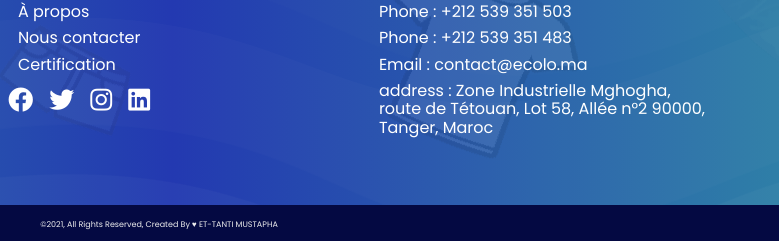
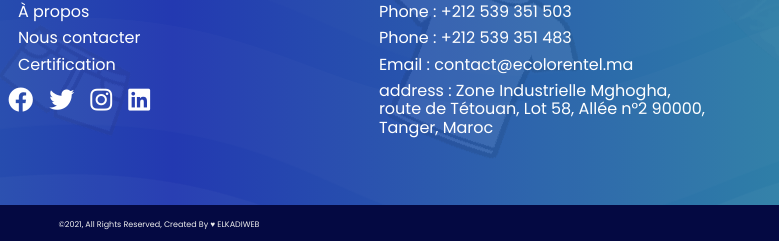
Before and after one commit to E-Mustapha/ecolo, a plain HTML site: page certification.html in a window 1280 px wide. Shown: the part 954-1195 px from the top of the page, 481-1260 px from the left. Drawn offline with Linux system fonts and the light colour scheme.

Commit message:
Update certification.html

```diff
--- a/certification.html
+++ b/certification.html
@@ -88,7 +88,7 @@
                             <li>Phone : +212 539 351 505</li>
                             <li>Phone : +212 539 351 503</li>
                             <li>Phone : +212 539 351 483</li>
-                            <li>Email : contact@ecolo.ma</li>
+                            <li>Email : contact@ecolorentel.ma</li>
                             <li>address : Zone Industrielle Mghogha,<br> route de Tétouan, Lot 58, Allée n°2
                                 90000, Tanger, Maroc</li>
                         </ul>
@@ -97,7 +97,7 @@
             </div>
             </div>
             <div class="bottom">
-                    <p> &copy;2021, All Rights Reserved,  Created By &hearts; ET-TANTI MUSTAPHA</p>
+                    <p> &copy;2021, All Rights Reserved,  Created By &hearts; ELKADIWEB</p>
             </div>
             </footer>
         <script src="./js/main.js"></script>
```
